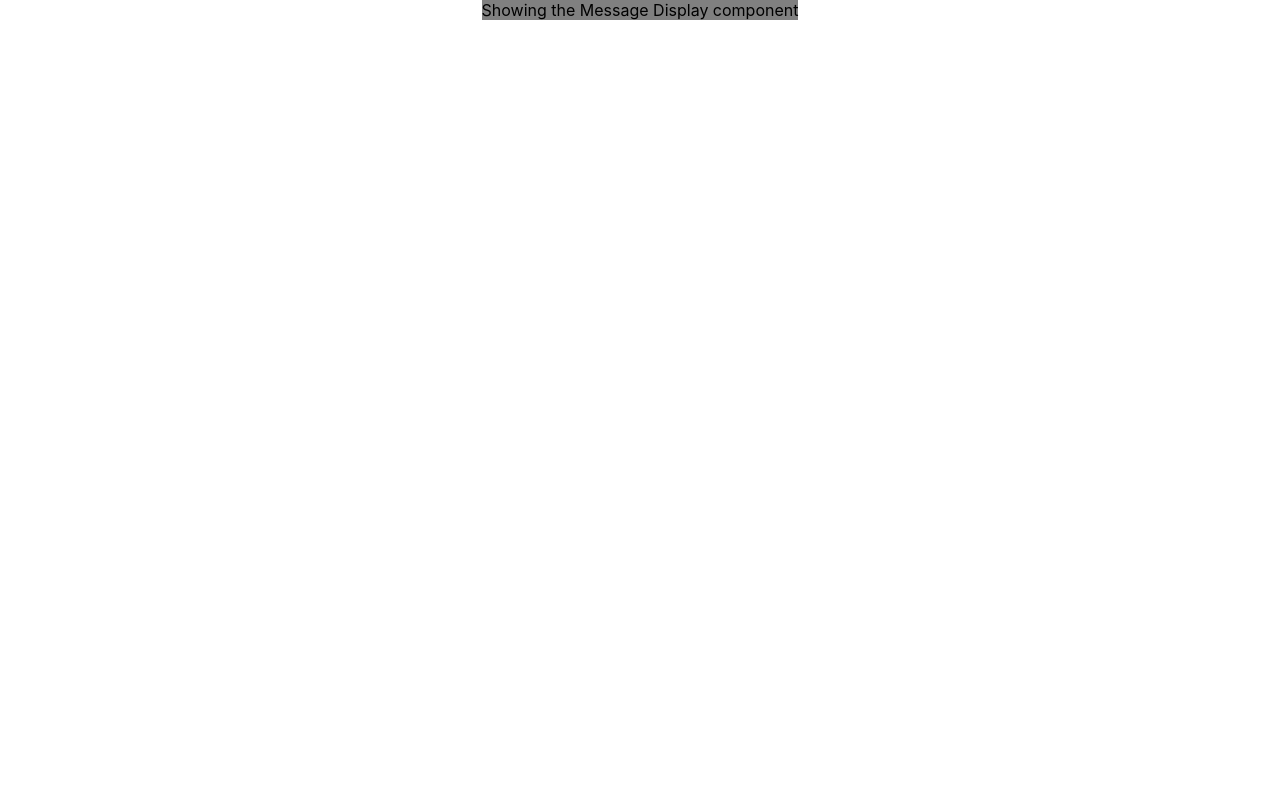
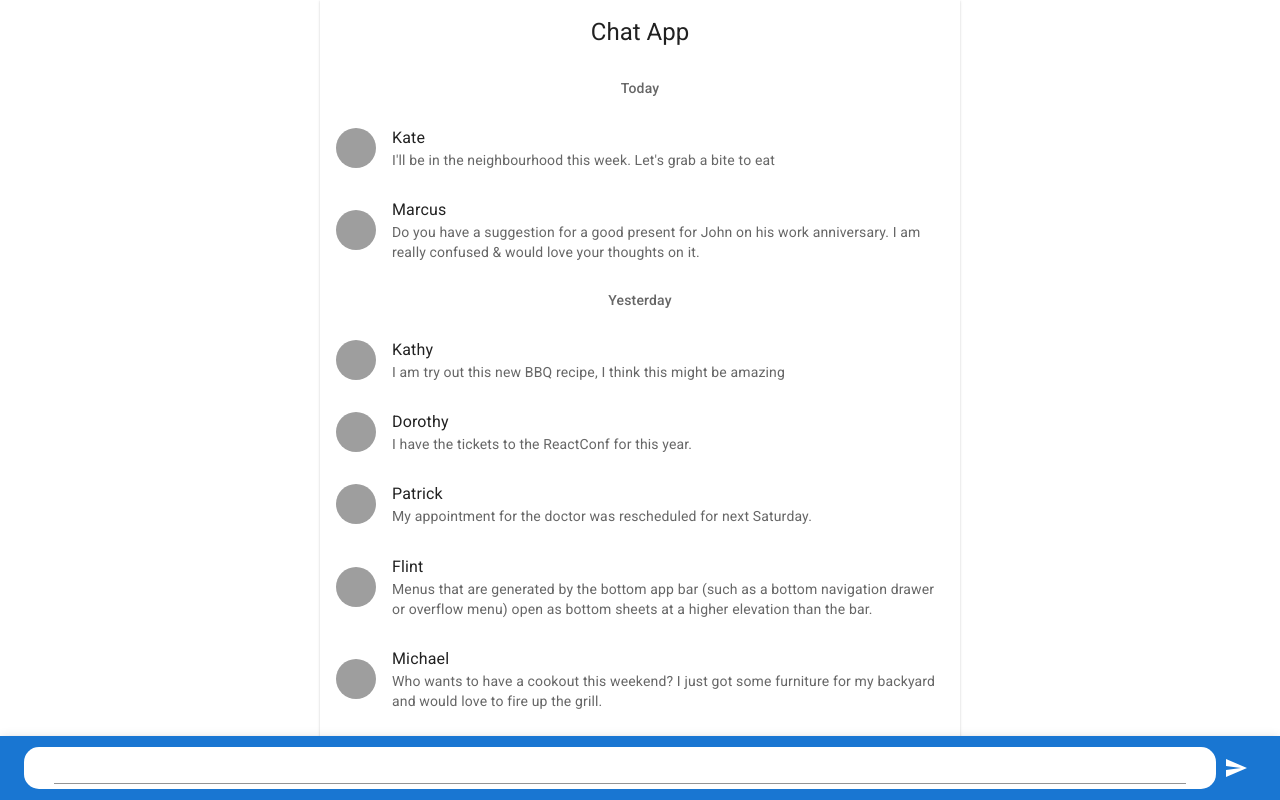
Before and after one commit to kengeene/chat_react_app, a React (Create React App) app: page / in a window 1280 px wide. Built offline with nearby package versions, Linux system fonts and the light colour scheme; grey boxes are pictures that could not be loaded.

Commit message:
Add Chat component and sub-components

```diff
--- a/src/App.css
+++ b/src/App.css
@@ -1,5 +1,7 @@
 .App {
   text-align: center;
+  width: 50%;
+  margin: 0 auto;
 }
 
 .App-logo {
--- a/src/App.js
+++ b/src/App.js
@@ -1,13 +1,15 @@
+import React from 'react';
 import './App.css';
 import MainApp from './components/MainApp';
 import '@fontsource/roboto/300.css';
 import '@fontsource/roboto/400.css';
 import '@fontsource/roboto/500.css';
 import '@fontsource/roboto/700.css';
+
 function App() {
   return (
     <div className="App">
-      <MainApp/>
+      <MainApp />
     </div>
   );
 }
--- a/src/components/MainApp.js
+++ b/src/components/MainApp.js
@@ -1,7 +1,8 @@
-import MessageDisplay from './MessageDisplay';
+import Chat from './chat/';
+import React from 'react';
 
 const MainApp = () => {
-  return <MessageDisplay/>;
+  return <Chat/>;
 };
 
 export default MainApp;
--- a/src/components/MessageDisplay.js
+++ /dev/null
@@ -1,13 +0,0 @@
-const MessageDisplay = () => {
-    return <span style={styleSheet.container}>Showing the Message Display component</span>;
-}
-
-const styleSheet = {
-    container: {
-        margin: '0 auto',
-        width: '100%',
-        backgroundColor: 'grey',
-        height: '100%'
-    }
-};
-export default MessageDisplay;
--- /dev/null
+++ b/src/components/chat/BottomBar.js
@@ -0,0 +1,21 @@
+import React from 'react';
+import TextField from '@mui/material/TextField';
+import SendIcon from '@mui/icons-material/Send';
+import AppBar from '@mui/material/AppBar';
+import Box from '@mui/material/Box';
+import Toolbar from '@mui/material/Toolbar';
+
+import IconButton from '@mui/material/IconButton';
+export default function ButtomBar(){
+    return (
+      <AppBar position="fixed" color="primary" sx={{ top: 'auto', bottom: 0, textAlign: 'center'}}>
+        <Toolbar>
+          <TextField id="standard-basic" variant="standard" sx={{backgroundColor: '#ffffff', borderRadius: '15px', padding: '5px 30px'}} fullWidth/>
+          <Box sx={{ flexGrow: 1 }} />
+        <IconButton color="inherit">
+            <SendIcon />
+          </IconButton>
+        </Toolbar>
+      </AppBar>
+    );
+}
--- /dev/null
+++ b/src/components/chat/MessageDisplay.js
@@ -0,0 +1,94 @@
+import * as React from 'react';
+import Paper from '@mui/material/Paper';
+import CssBaseline from '@mui/material/CssBaseline';
+import Typography from '@mui/material/Typography';
+import List from '@mui/material/List';
+import ListItem from '@mui/material/ListItem';
+import ListItemAvatar from '@mui/material/ListItemAvatar';
+import ListItemText from '@mui/material/ListItemText';
+import ListSubheader from '@mui/material/ListSubheader';
+import Avatar from '@mui/material/Avatar';
+
+const messages = [
+  {
+    id: 1,
+    userName: 'Kate',
+    message: "I'll be in the neighbourhood this week. Let's grab a bite to eat",
+    person: '/static/images/avatar/5.jpg',
+  },
+  {
+    id: 2,
+    userName: 'Marcus',
+    message: `Do you have a suggestion for a good present for John on his work
+      anniversary. I am really confused & would love your thoughts on it.`,
+    person: '/static/images/avatar/1.jpg',
+  },
+  {
+    id: 3,
+    userName: 'Kathy',
+    message: 'I am try out this new BBQ recipe, I think this might be amazing',
+    person: '/static/images/avatar/2.jpg',
+  },
+  {
+    id: 4,
+    userName: 'Dorothy',
+    message: 'I have the tickets to the ReactConf for this year.',
+    person: '/static/images/avatar/3.jpg',
+  },
+  {
+    id: 5,
+    userName: "Patrick",
+    message: 'My appointment for the doctor was rescheduled for next Saturday.',
+    person: '/static/images/avatar/4.jpg',
+  },
+  {
+    id: 6,
+    userName: 'Flint',
+    message: `Menus that are generated by the bottom app bar (such as a bottom
+      navigation drawer or overflow menu) open as bottom sheets at a higher elevation
+      than the bar.`,
+    person: '/static/images/avatar/5.jpg',
+  },
+  {
+    id: 7,
+    userName: 'Michael',
+    message: `Who wants to have a cookout this weekend? I just got some furniture
+      for my backyard and would love to fire up the grill.`,
+    person: '/static/images/avatar/1.jpg',
+  },
+];
+
+export default function Chatbox() {
+  return (
+    <React.Fragment>
+      <CssBaseline />
+      <Paper square sx={{ pb: '50px' }}>
+        <Typography variant="h5" gutterBottom component="div" sx={{ p: 2, pb: 0 }}>
+          <span>Chat App</span>
+        </Typography>
+        <List sx={{ mb: 2 }}>
+          {messages.map(({ id, userName, message, person }) => (
+            <React.Fragment key={id}>
+              {id === 1 && (
+                <ListSubheader sx={{ bgcolor: 'background.paper' }}>
+                  Today
+                </ListSubheader>
+              )}
+              {id === 3 && (
+                <ListSubheader sx={{ bgcolor: 'background.paper' }}>
+                  Yesterday
+                </ListSubheader>
+              )}
+              <ListItem button>
+                <ListItemAvatar>
+                  <Avatar alt="Profile Picture" src={person} />
+                </ListItemAvatar>
+                <ListItemText primary={userName} secondary={message} />
+              </ListItem>
+            </React.Fragment>
+          ))}
+        </List>
+      </Paper>
+      </React.Fragment>
+  );
+}
--- /dev/null
+++ b/src/components/chat/index.js
@@ -0,0 +1,12 @@
+import * as React from 'react';
+import MessageDisplay from './MessageDisplay';
+import BottomBar from './BottomBar';
+
+export default function Chat(){
+    return (
+        <div>
+            <MessageDisplay/>
+            <BottomBar/>
+        </div>
+    );
+}
```
